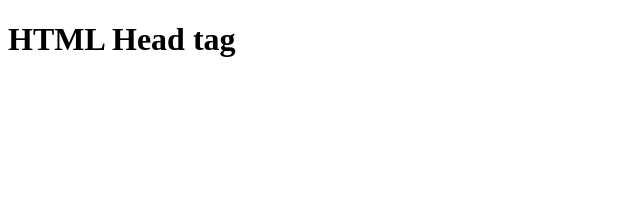
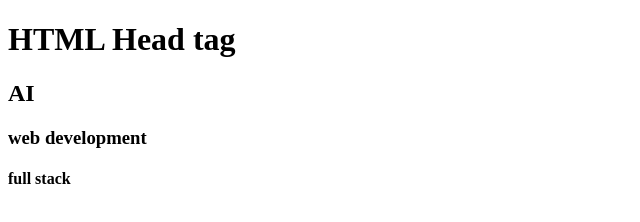
Before and after one commit to sowmathi761/KPR, a plain HTML site: page index.html in a window 1280 px wide. Shown: the whole page, without its empty margins (0-640 px from the left). Drawn offline with Linux system fonts and the light colour scheme.

Commit message:
first commit

```diff
--- a/index.html
+++ b/index.html
@@ -7,5 +7,8 @@
 </head>
 <body>
     <h1>HTML Head tag</h1>
+    <h2>AI </h2>
+    <h3>web development</h3>
+    <h4>full stack</h4>
 </body>
 </html>
```
